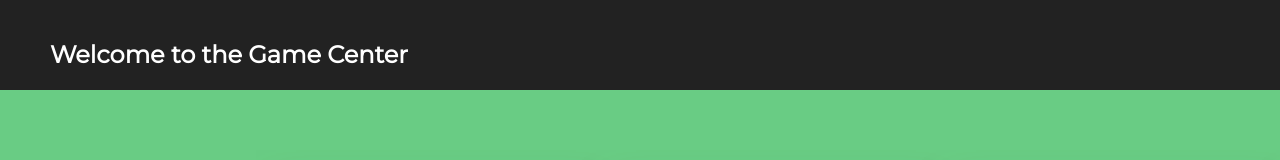
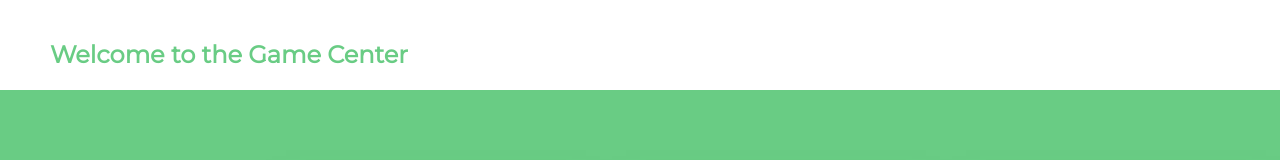
Before and after one commit to singhp1992/newzoo, a React (Create React App) app: page / in a window 1280 px wide. Shown: the top 160 px of the page. Built offline with nearby package versions, Linux system fonts and the light colour scheme.

Commit message:
adding new white header

```diff
--- a/src/styling/App.css
+++ b/src/styling/App.css
@@ -17,10 +17,10 @@ html {
 }
 
 .App-header {
-  background-color: #222;
+  background-color: #fff;
   height: 50px;
   padding: 20px;
-  color: white;
+  color: #69CC84;
   text-align: left;
   padding-left: 50px;
 }
--- a/src/styling/cards.css
+++ b/src/styling/cards.css
@@ -8,7 +8,7 @@ html {
     width: 280px;
     display: block;
     margin: 60px auto;
-    box-shadow: 10px 5px 40px 20px rgba(84, 163, 105, 0.575);
+    box-shadow: 10px 5px 40px 10px rgba(84, 163, 105, 0.575);
     transition: .45s;
 }
 
```
